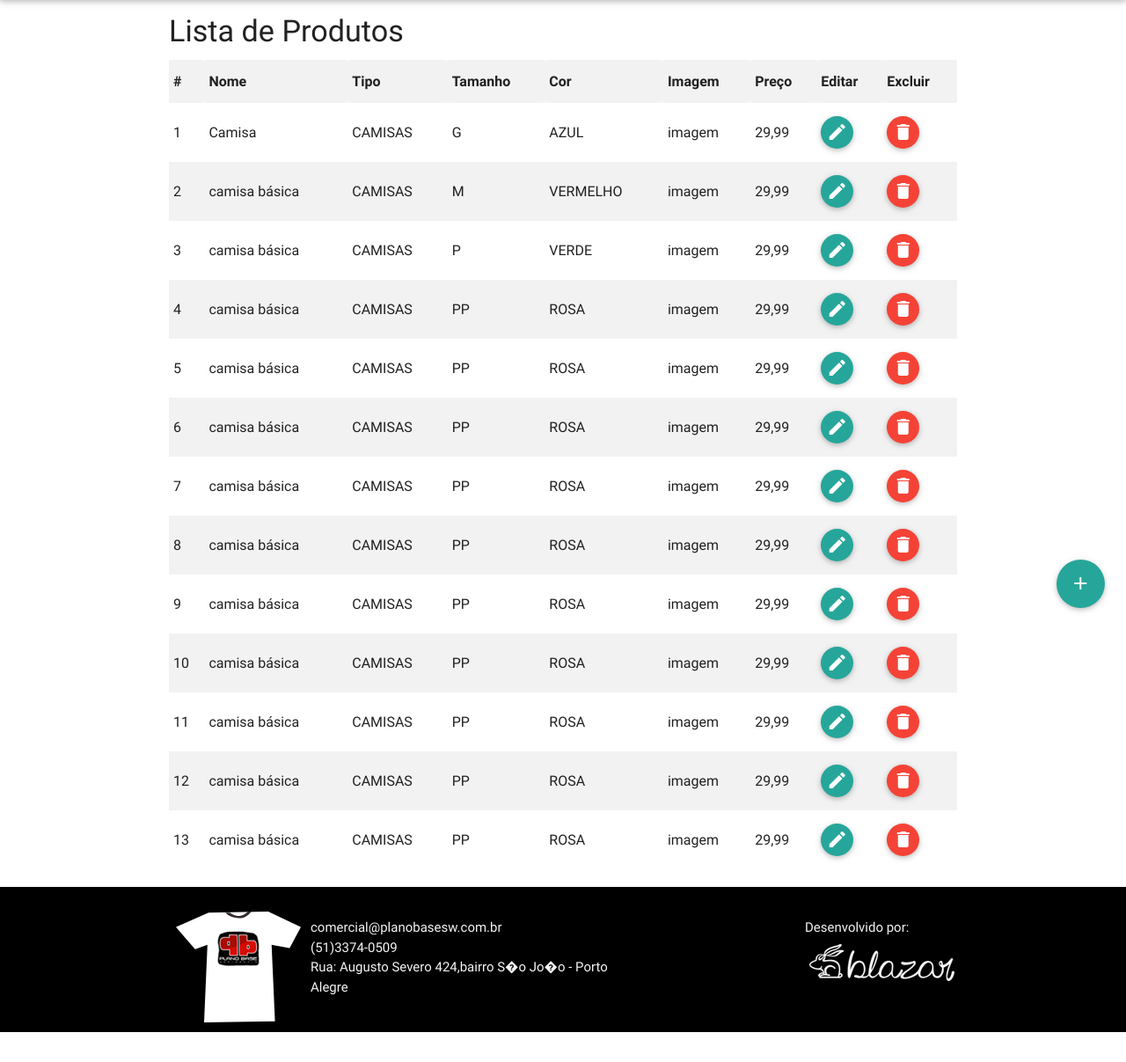
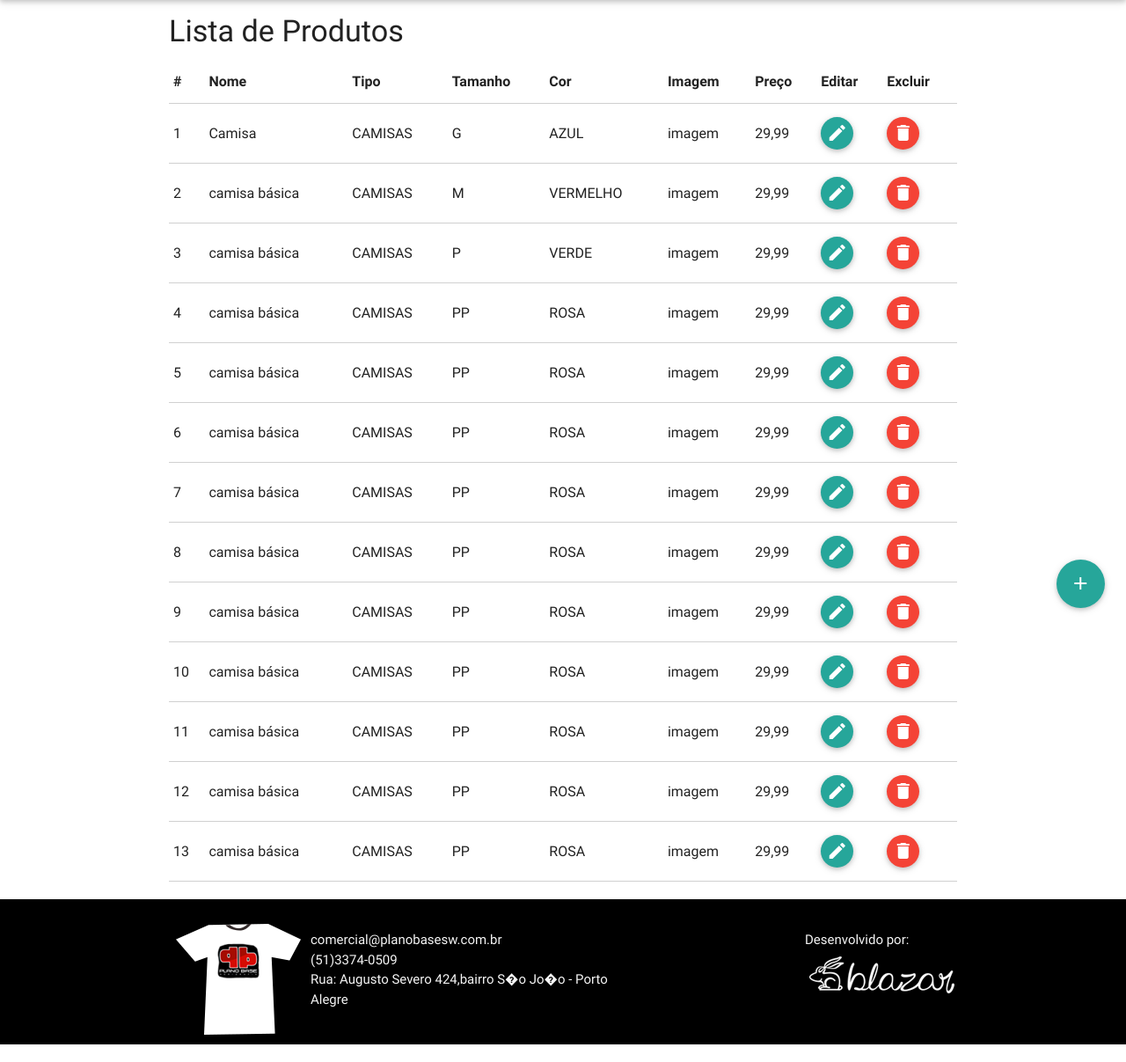
Before and after one commit to othiagoduarte/php_codeigniter_materializecss, a CodeIgniter app: page /database/index.php/cadastroprodutos/index in a window 1280 px wide. Shown: the part 64-1271 px from the top of the page at 88% size. Before the commit the page ends 1237 px from the top, so only its background shows below. Run offline with CodeIgniter, Linux system fonts and the light colour scheme; some libraries are stand-ins or nearby versions.

Commit message:
Desenho da tabela de produtos.

```diff
--- a/application/views/cadastroProdutos/produtos.php
+++ b/application/views/cadastroProdutos/produtos.php
@@ -5,7 +5,7 @@
 
 <div class="container">
 	<h4>Lista de Produtos</h4>
-	<table  class="striped " >
+	<table  class="bordered " >
 		<tr>
 			<th>#</th>
 			<th>Nome</th>
```
